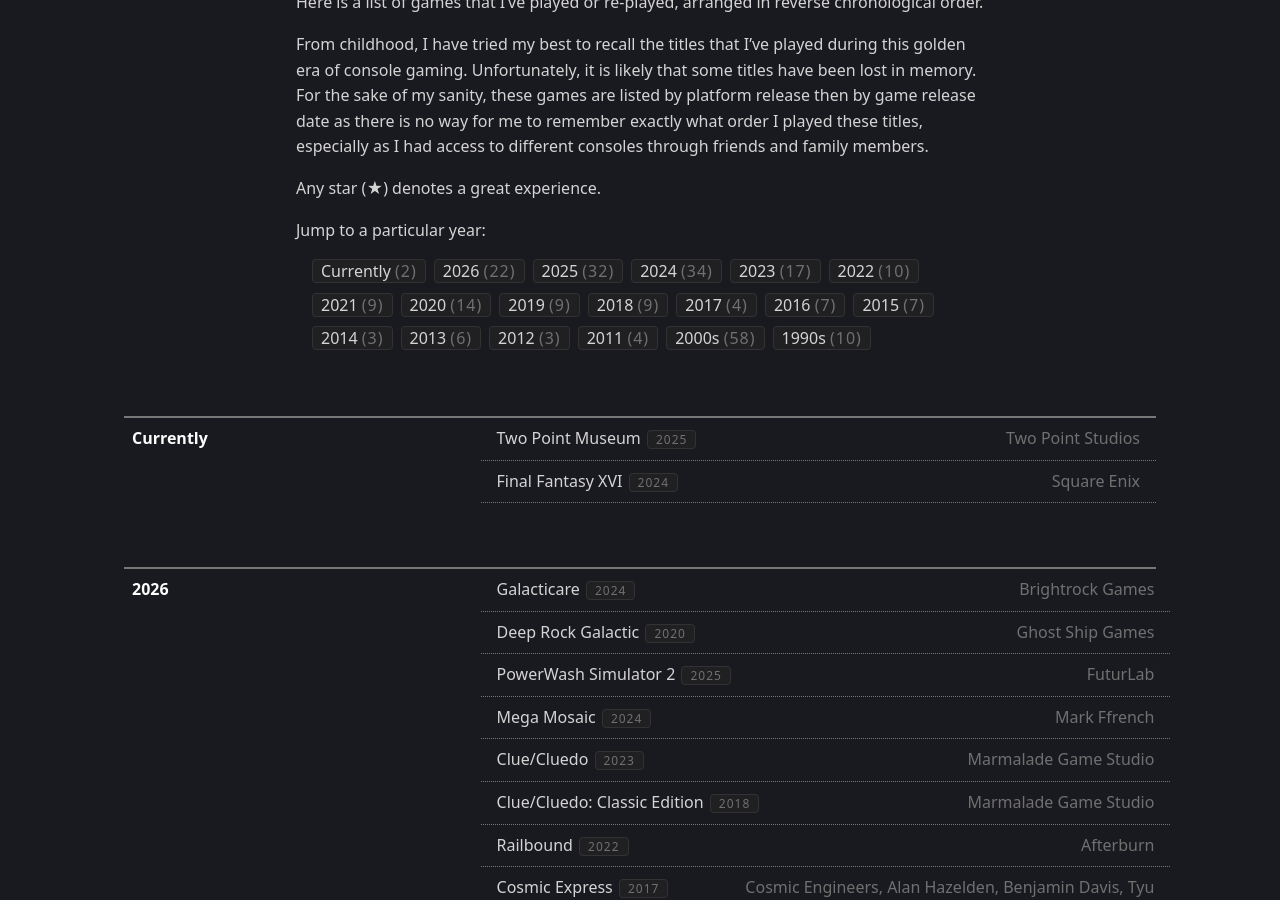
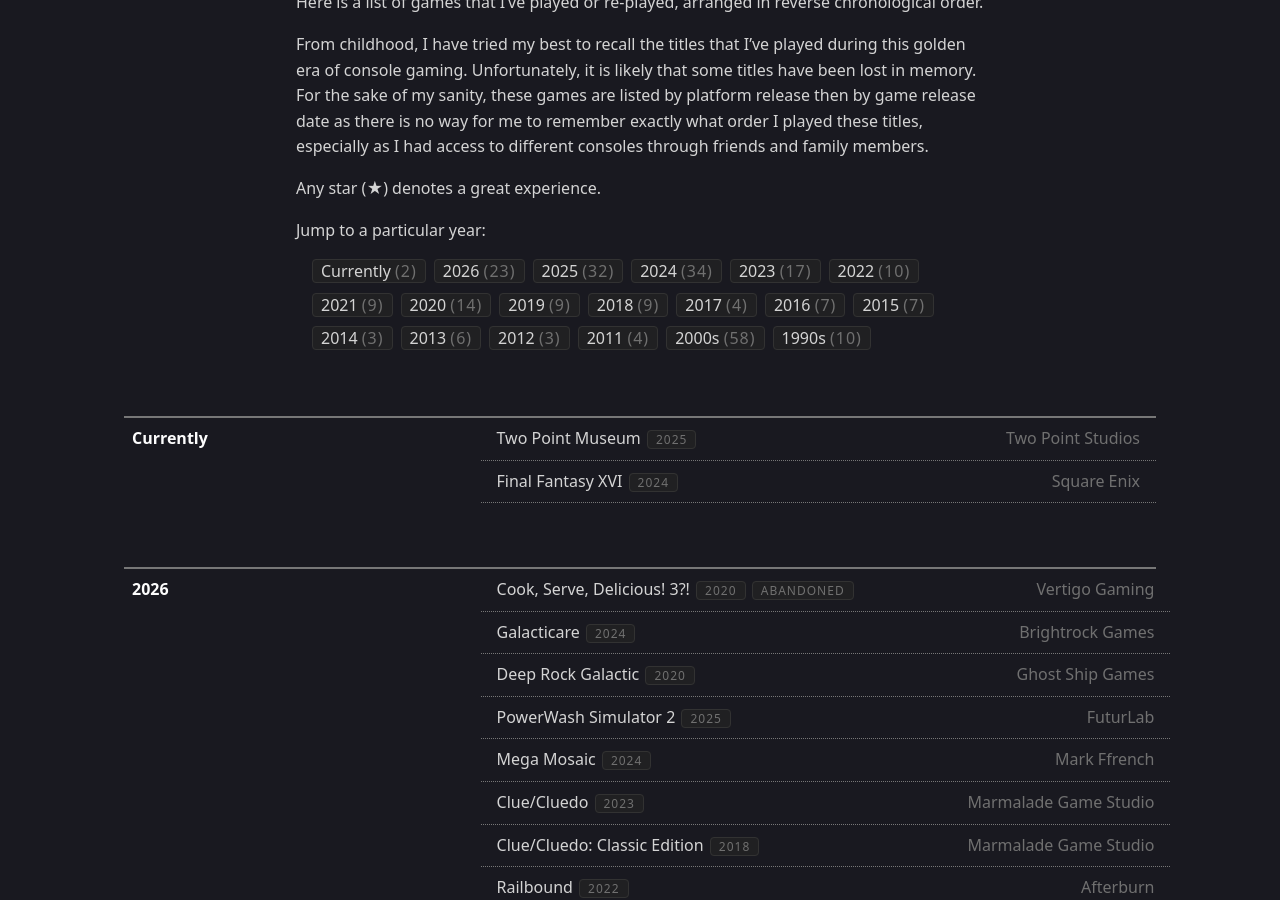
Before and after one commit to KlazHTT/personal-website, a Jekyll site: the page built from pages/gaming.md, in a window 1280 px wide and 900 px high, scrolled down 370 px. Built offline with Jekyll 4.4.1, drawn with Linux system fonts in a browser that asks for light colours.

Commit message:
Update games.yml

```diff
--- a/_data/games.yml
+++ b/_data/games.yml
@@ -10,6 +10,10 @@
       status:
 - year: 2026
   games:
+    - title: Cook, Serve, Delicious! 3?!
+      developer: Vertigo Gaming
+      released: 2020
+      status: Abandoned
     - title: Galacticare
       developer: Brightrock Games
       released: 2024
```
